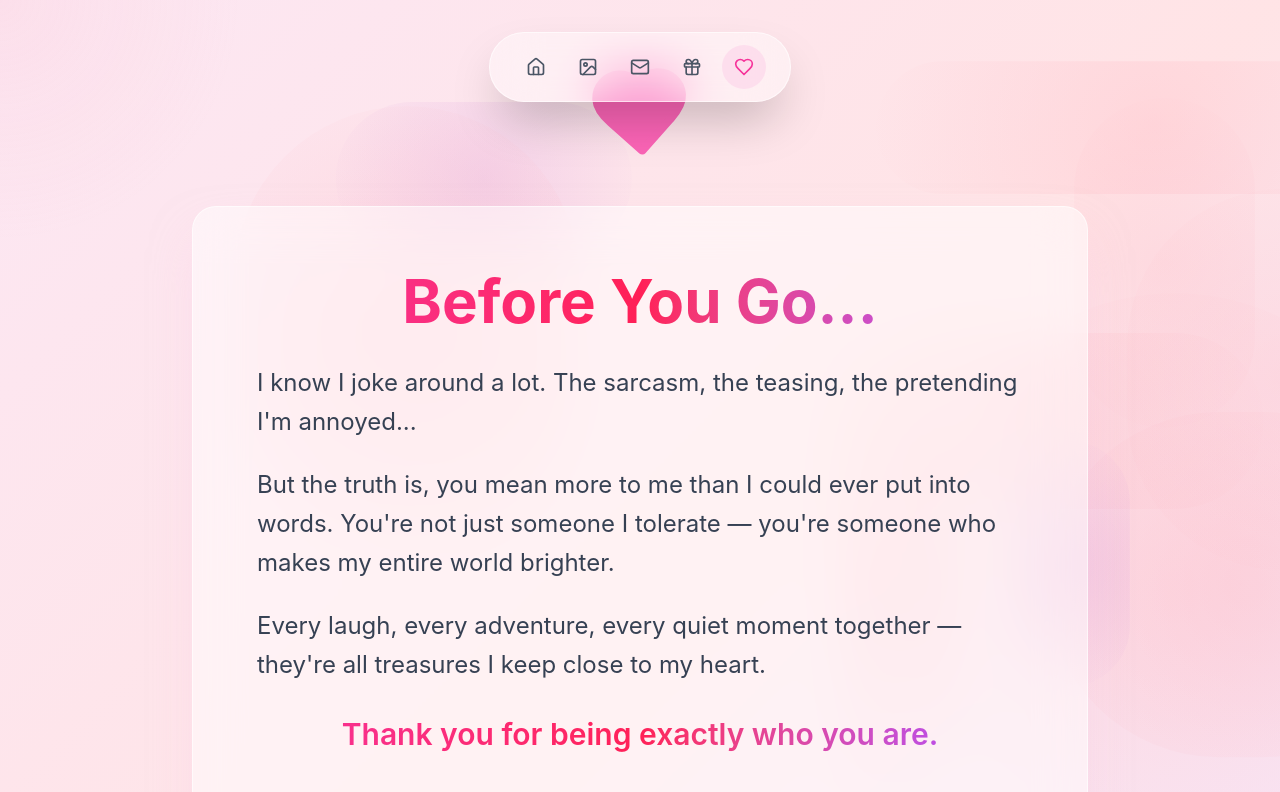
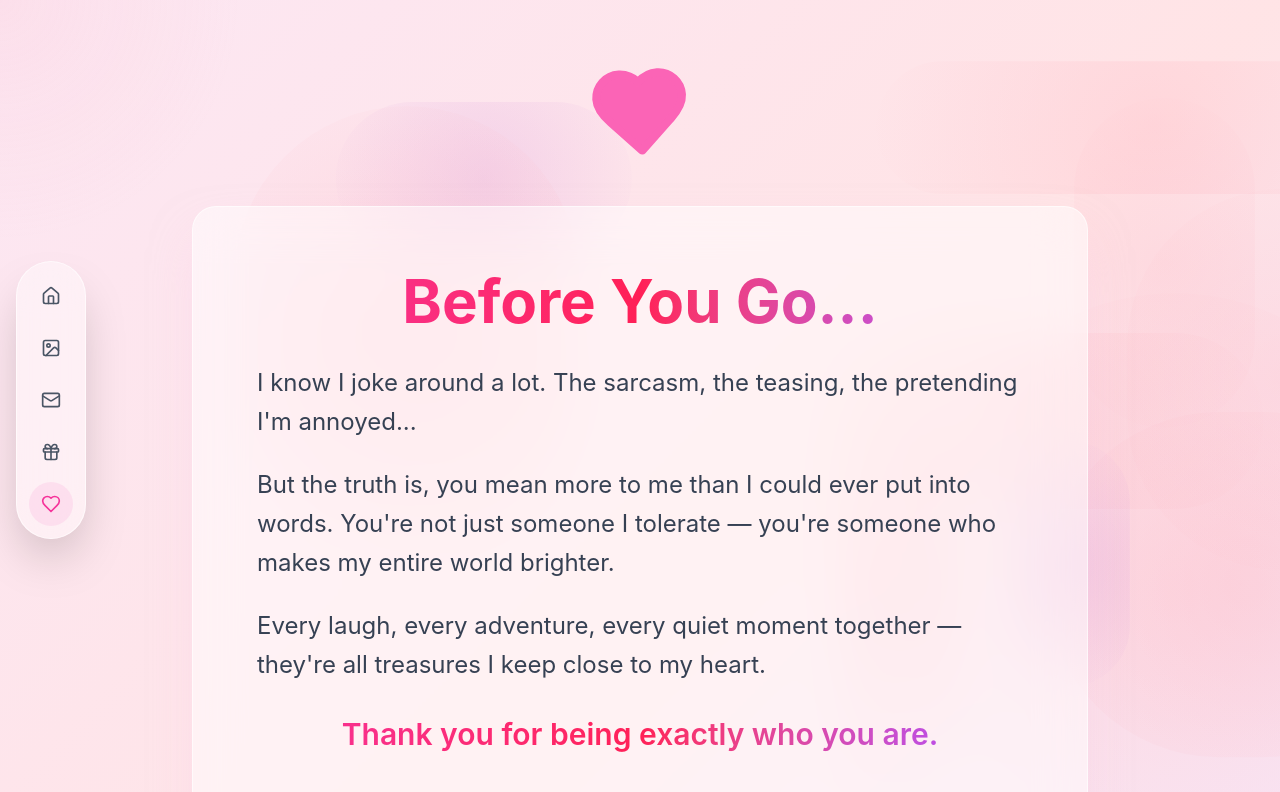
Before and after one commit to Vishalblah/emma-birthday-card, a React (Vite) app: page /final in a window 1280 px wide. Shown: the top 792 px of the page. Built offline with nearby package versions, Linux system fonts and the light colour scheme.

Commit message:
second commit

```diff
--- a/src/app/components/Navigation.tsx
+++ b/src/app/components/Navigation.tsx
@@ -18,12 +18,12 @@ export function Navigation() {
 
   return (
     <motion.div
-      className="fixed top-6 md:top-8 left-1/2 -translate-x-1/2 z-50"
+      className="fixed left-4 top-1/2 -translate-y-1/2 z-50"
       initial={{ opacity: 0, y: 100 }}
       animate={{ opacity: 1, y: 0 }}
       transition={{ duration: 0.6, delay: 1 }}
     >
-      <div className="backdrop-blur-xl bg-white/40 border border-white/60 rounded-full px-4 md:px-6 py-2 md:py-3 shadow-2xl flex gap-1 md:gap-2 pointer-events-auto">  {navItems.map((item) => {
+      <div className="backdrop-blur-xl bg-white/40 border border-white/60 rounded-full px-1.5 md:px-3 py-2 md:py-3 shadow-2xl flex flex-col gap-1 md:gap-2 pointer-events-auto">  {navItems.map((item) => {
           const Icon = item.icon;
           const isActive = location.pathname === item.path;
 
```
